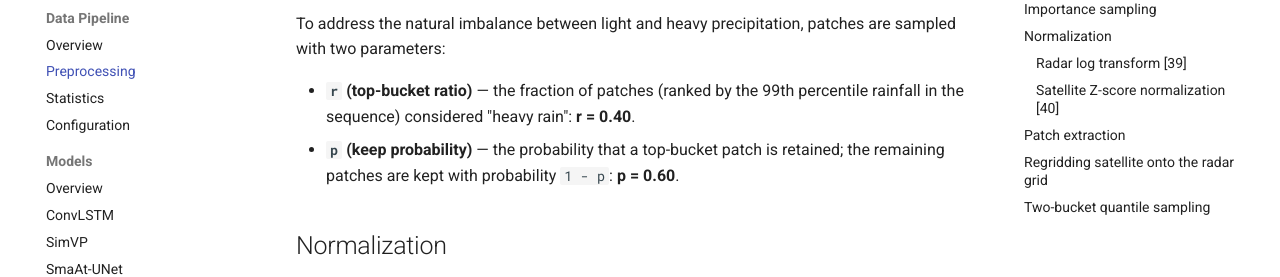
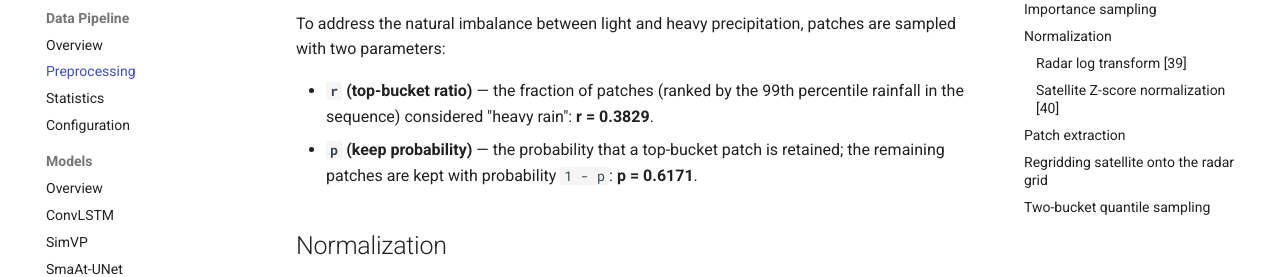
Before and after one commit to atikul-islam-sajib/convective-nowcasting, an MkDocs documentation site: the page built from docs/data/preprocessing.md, in a window 1280 px wide and 900 px high, scrolled down 864 px. Shown: the part 153-430 px from the top of the window. Built offline with MkDocs 1.6.1 and Material for MkDocs 9.7.7, drawn with Linux system fonts in a browser that asks for light colours; comment, search, counter and statistics services are not loaded; some of the changed text lies outside the part shown.

Commit message:
Update the mkdocs

```diff
--- a/docs/data/preprocessing.md
+++ b/docs/data/preprocessing.md
@@ -25,10 +25,10 @@ To address the natural imbalance between light and heavy precipitation,
 patches are sampled with two parameters:
 
 - **`r` (top-bucket ratio)** — the fraction of patches (ranked by the 99th
-  percentile rainfall in the sequence) considered "heavy rain": **r = 0.40**.
+  percentile rainfall in the sequence) considered "heavy rain": **r = 0.3829**.
 - **`p` (keep probability)** — the probability that a top-bucket patch is
   retained; the remaining patches are kept with probability `1 - p`:
-  **p = 0.60**.
+  **p = 0.6171**.
 
 ## Normalization
 
@@ -146,7 +146,7 @@ u_i < 1-p & \text{if } i \in B^{-}
 \qquad (3.8)
 $$
 
-**Selected values:** $r = 0.40$, $p = 0.60$ — chosen from the empirical
+**Selected values:** $r = 0.3829$, $p = 0.6171$ — chosen from the empirical
 proportion of training patches containing measurable precipitation. Since
 $p = 1-r$, this gives a 1:1 balance between the heavy and dry buckets.
 Completely dry patches always fall in $B^{-}$. No synthetic data are
```
Also changed, not shown: 1 other file.
